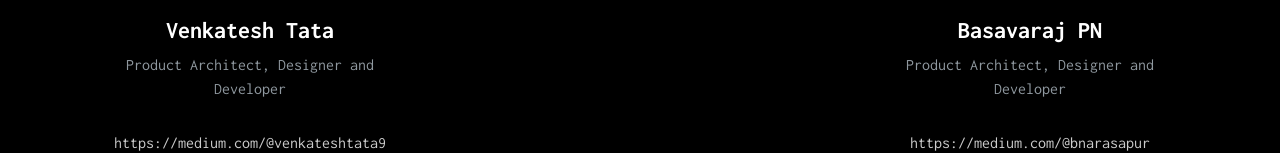
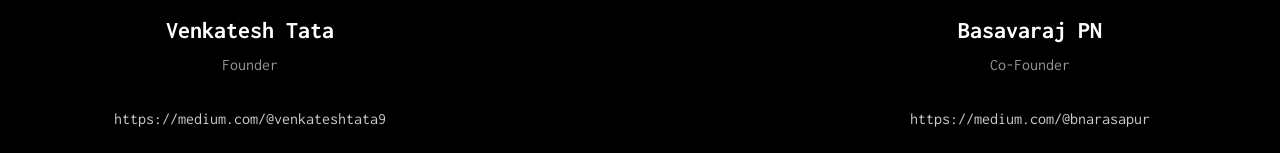
Before and after one commit to euclidspace/euclidspace.github.io, a plain HTML site: page index.html in a window 1280 px wide. Shown: the part 4528-4681 px from the top of the page. Drawn offline with Linux system fonts and the light colour scheme; files whose address does not match are found by name.

Commit message:
Update index.html

```diff
--- a/index.html
+++ b/index.html
@@ -186,7 +186,7 @@
 						<div class="team-box text-center to-animate-2">
 							<div class="user"><img class="img-reponsive" src="images/venkatesh.jpg" alt="Roger Garfield"></div>
 							<h3>Venkatesh Tata</h3>
-							<span class="position">Product Architect, Designer and Developer</span>
+							<span class="position">Founder</span>
 							<p>https://medium.com/@venkateshtata9</p>
 							<ul class="social-media">
 								<li><a href="https://github.com/venkateshtata" class="github"><i class="icon-github-alt"></i></a></li>
@@ -212,7 +212,7 @@
 						<div class="team-box text-center to-animate-2">
 							<div class="user"><img class="img-reponsive" src="images/basu.jpg" alt="Roger Garfield"></div>
 							<h3>Basavaraj PN</h3>
-							<span class="position">Product Architect, Designer and Developer</span>
+							<span class="position">Co-Founder</span>
 							<p>https://medium.com/@bnarasapur</p>
 							<ul class="social-media">
 								<li><a href="https://github.com/basavaraj1995" class="github"><i class="icon-github-alt"></i></a></li>
```
